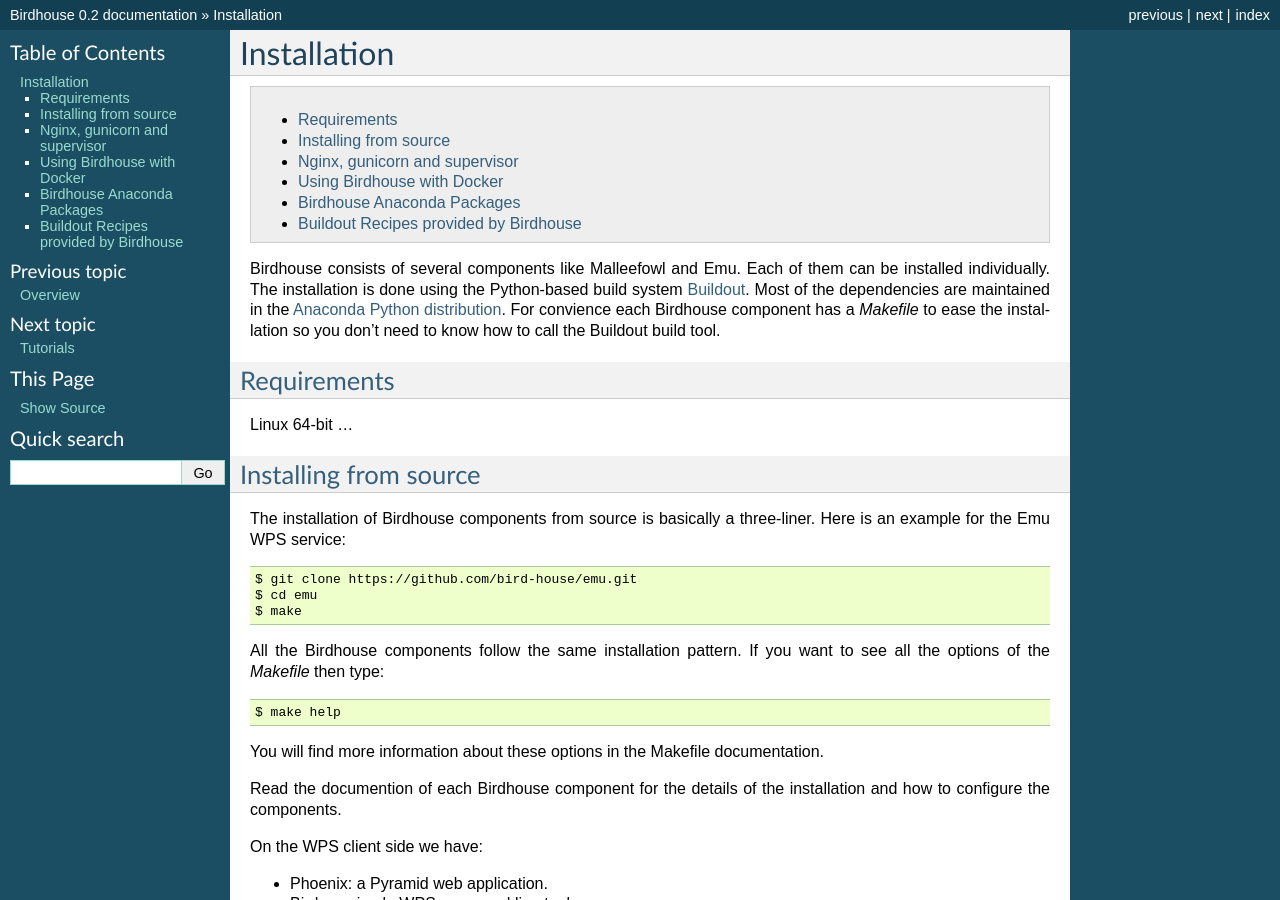
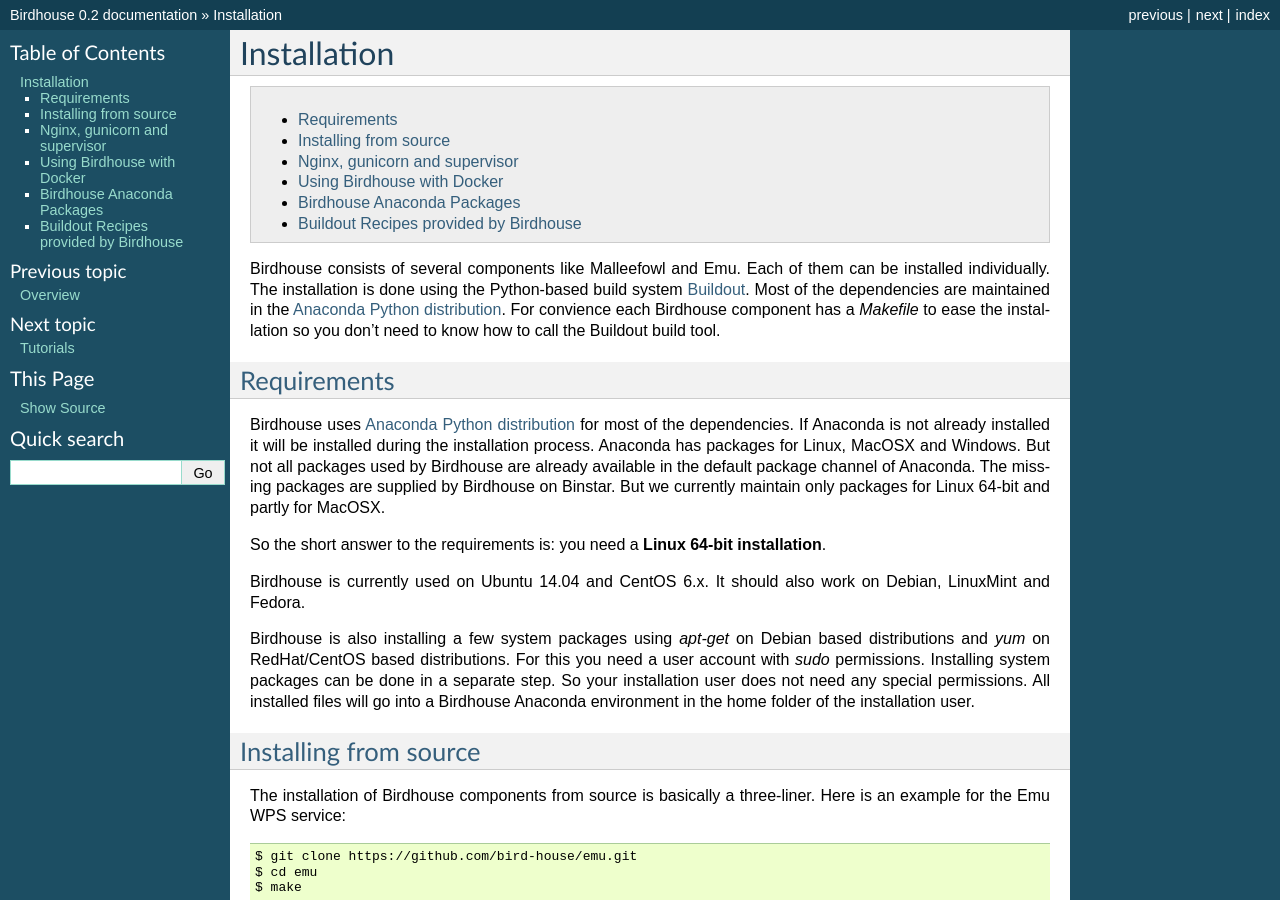
Before and after one commit to bird-house/birdhouse-docs, a Sphinx documentation site: the page built from docs/source/installation.rst, in a window 1280 px wide and 900 px high. Built offline with Sphinx 7.4.7, drawn with Linux system fonts in a browser that asks for light colours.

Commit message:
update requirements

```diff
--- a/docs/source/installation.rst
+++ b/docs/source/installation.rst
@@ -12,7 +12,13 @@
 Requirements
 ------------
 
-Linux 64-bit ...
+Birdhouse uses `Anaconda Python distribution`_ for most of the dependencies. If Anaconda is not already installed it will be installed during the installation process. Anaconda has packages for Linux, MacOSX and Windows. But not all packages used by Birdhouse are already available in the default package channel of Anaconda. The missing packages are supplied by Birdhouse on Binstar. But we currently maintain only packages for Linux 64-bit and partly for MacOSX.
+
+So the short answer to the requirements is: you need a **Linux 64-bit installation**.
+
+Birdhouse is currently used on Ubuntu 14.04 and CentOS 6.x. It should also work on Debian, LinuxMint and Fedora.
+
+Birdhouse is also installing a few system packages using `apt-get` on Debian based distributions and `yum` on RedHat/CentOS based distributions. For this you need a user account with `sudo` permissions. Installing system packages can be done in a separate step. So your installation user does not need any special permissions. All installed files will go into a Birdhouse Anaconda environment in the home folder of the installation user.
 
 Installing from source
 ----------------------
```
